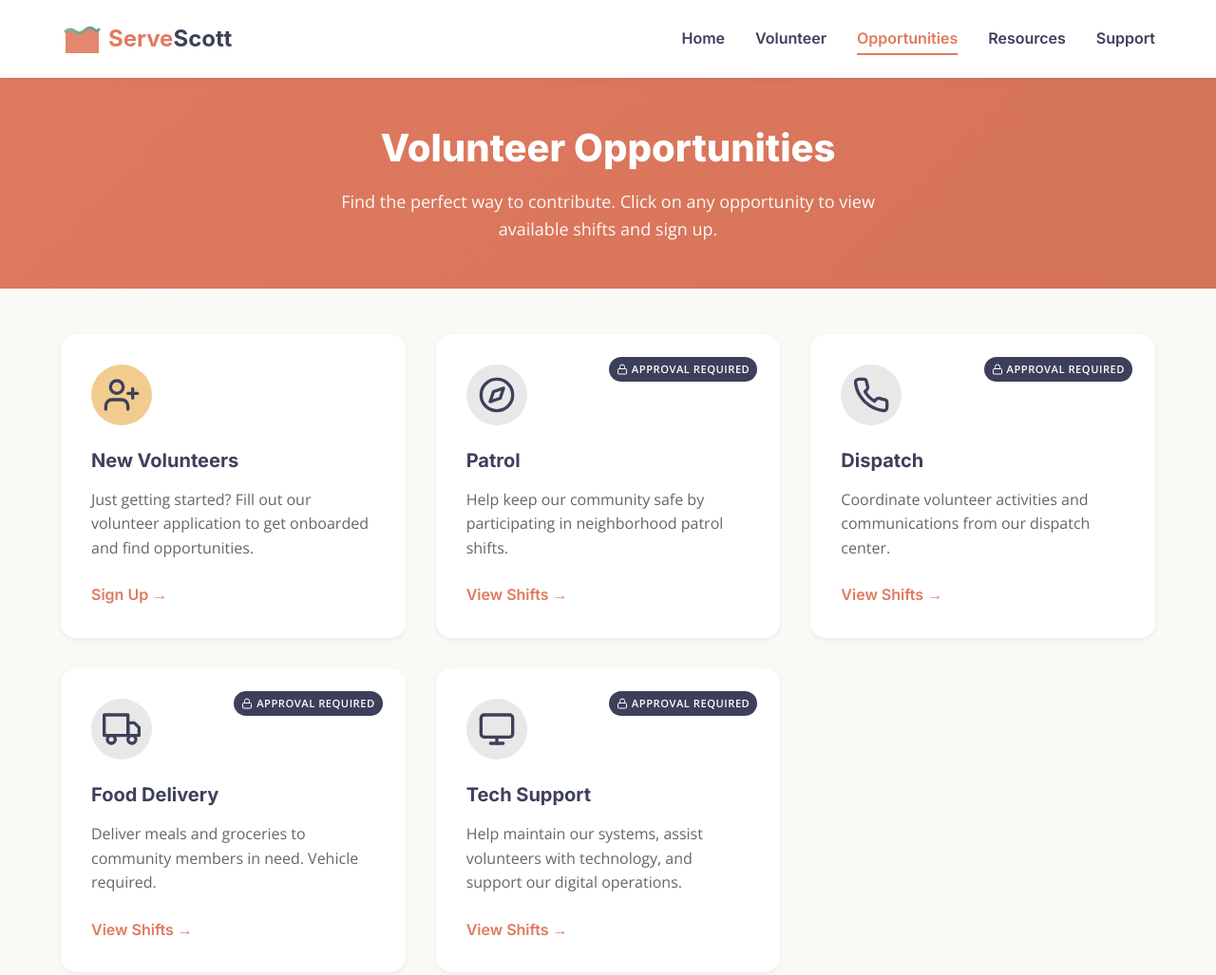
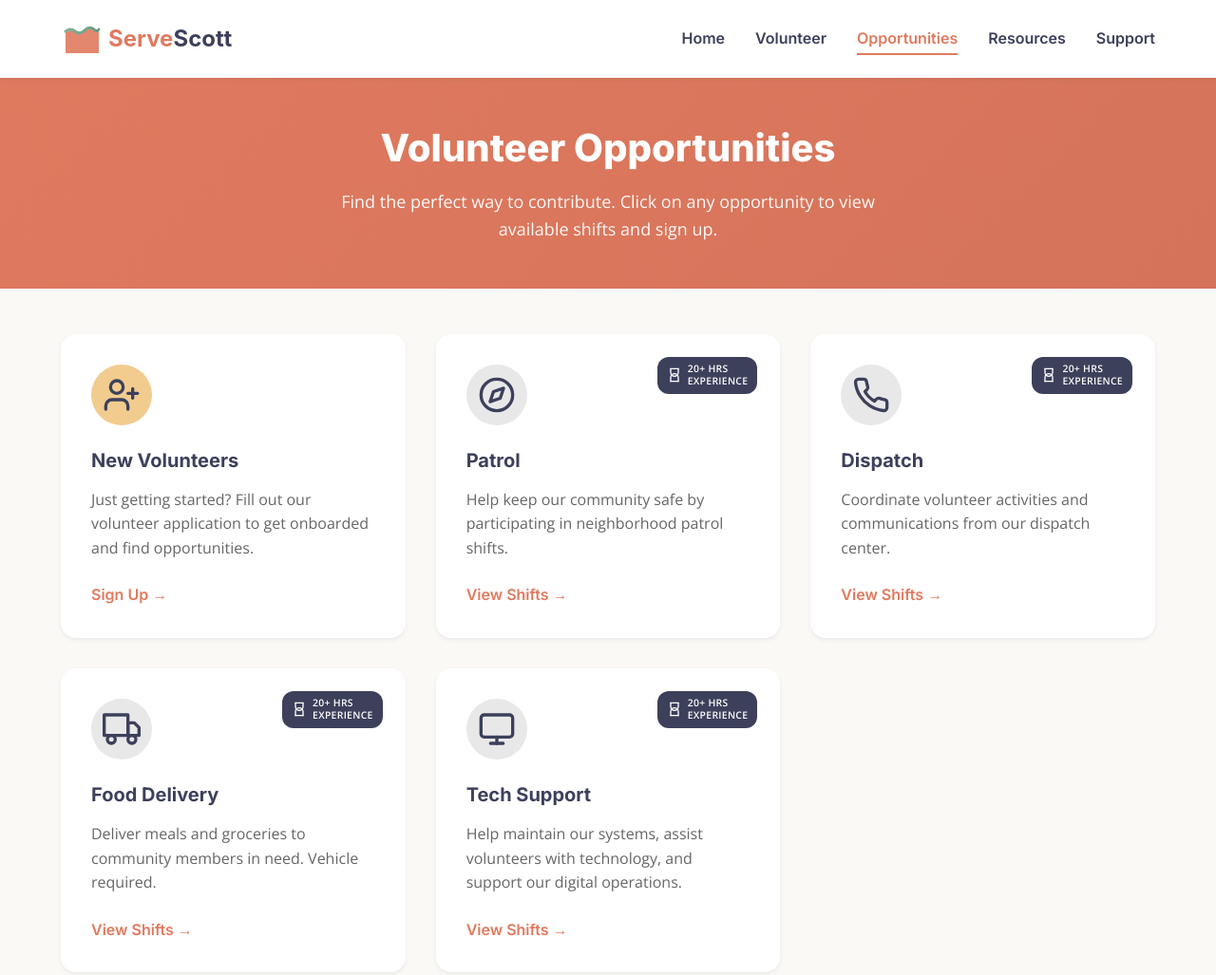
Before and after one commit to lghngmn003/rooibos, a plain HTML site: page opportunities.html in a window 1280 px wide. Shown: the top 1027 px of the page at 95% size. Drawn offline with nearby package versions, Linux system fonts and the light colour scheme.

Commit message:
Update opportunity badges to show experience requirement
- Changed "Approval Required" to "20+ Hrs Experience"
- Two-line layout for better fit
- Hourglass icon instead of lock
- Adjusted badge styling

Co-Authored-By: Claude Opus 4.5 <noreply@anthropic.com>

```diff
--- a/css/styles.css
+++ b/css/styles.css
@@ -587,20 +587,23 @@ img {
     right: var(--spacing-md);
     display: flex;
     align-items: center;
-    gap: 4px;
+    gap: 6px;
     background-color: var(--color-neutral-dark);
     color: var(--color-white);
-    font-size: 0.7rem;
+    font-size: 0.65rem;
     font-weight: 600;
-    padding: 4px 8px;
-    border-radius: var(--radius-full);
+    padding: 6px 10px;
+    border-radius: var(--radius-md);
     text-transform: uppercase;
-    letter-spacing: 0.5px;
+    letter-spacing: 0.3px;
+    line-height: 1.3;
+    text-align: left;
 }
 
 .restricted-badge svg {
-    width: 12px;
-    height: 12px;
+    width: 16px;
+    height: 16px;
+    flex-shrink: 0;
 }
 
 /* ----- Resources Section ----- */
--- a/opportunities.html
+++ b/opportunities.html
@@ -58,10 +58,12 @@
                     <a href="https://app.unison.io/directories/3EnUlj6oKApekef90br0Nr" target="_blank" rel="noopener noreferrer" class="opportunity-card restricted">
                         <span class="restricted-badge">
                             <svg xmlns="http://www.w3.org/2000/svg" viewBox="0 0 24 24" fill="none" stroke="currentColor" stroke-width="2" stroke-linecap="round" stroke-linejoin="round">
-                                <rect x="3" y="11" width="18" height="11" rx="2" ry="2"></rect>
-                                <path d="M7 11V7a5 5 0 0 1 10 0v4"></path>
+                                <path d="M6 2v6a6 6 0 0 0 12 0V2"></path>
+                                <path d="M6 22v-6a6 6 0 0 1 12 0v6"></path>
+                                <line x1="6" y1="2" x2="18" y2="2"></line>
+                                <line x1="6" y1="22" x2="18" y2="22"></line>
                             </svg>
-                            Approval Required
+                            20+ Hrs<br>Experience
                         </span>
                         <div class="card-icon">
                             <svg xmlns="http://www.w3.org/2000/svg" width="40" height="40" viewBox="0 0 24 24" fill="none" stroke="currentColor" stroke-width="2" stroke-linecap="round" stroke-linejoin="round">
@@ -77,10 +79,12 @@
                     <a href="https://app.unison.io/directories/4OSVJavuctii7s3zhpHT83" target="_blank" rel="noopener noreferrer" class="opportunity-card restricted">
                         <span class="restricted-badge">
                             <svg xmlns="http://www.w3.org/2000/svg" viewBox="0 0 24 24" fill="none" stroke="currentColor" stroke-width="2" stroke-linecap="round" stroke-linejoin="round">
-                                <rect x="3" y="11" width="18" height="11" rx="2" ry="2"></rect>
-                                <path d="M7 11V7a5 5 0 0 1 10 0v4"></path>
+                                <path d="M6 2v6a6 6 0 0 0 12 0V2"></path>
+                                <path d="M6 22v-6a6 6 0 0 1 12 0v6"></path>
+                                <line x1="6" y1="2" x2="18" y2="2"></line>
+                                <line x1="6" y1="22" x2="18" y2="22"></line>
                             </svg>
-                            Approval Required
+                            20+ Hrs<br>Experience
                         </span>
                         <div class="card-icon">
                             <svg xmlns="http://www.w3.org/2000/svg" width="40" height="40" viewBox="0 0 24 24" fill="none" stroke="currentColor" stroke-width="2" stroke-linecap="round" stroke-linejoin="round">
@@ -95,10 +99,12 @@
                     <a href="https://app.unison.io/directories/4BeVZ7YXGHMaGwfTdnipOg" target="_blank" rel="noopener noreferrer" class="opportunity-card restricted">
                         <span class="restricted-badge">
                             <svg xmlns="http://www.w3.org/2000/svg" viewBox="0 0 24 24" fill="none" stroke="currentColor" stroke-width="2" stroke-linecap="round" stroke-linejoin="round">
-                                <rect x="3" y="11" width="18" height="11" rx="2" ry="2"></rect>
-                                <path d="M7 11V7a5 5 0 0 1 10 0v4"></path>
+                                <path d="M6 2v6a6 6 0 0 0 12 0V2"></path>
+                                <path d="M6 22v-6a6 6 0 0 1 12 0v6"></path>
+                                <line x1="6" y1="2" x2="18" y2="2"></line>
+                                <line x1="6" y1="22" x2="18" y2="22"></line>
                             </svg>
-                            Approval Required
+                            20+ Hrs<br>Experience
                         </span>
                         <div class="card-icon">
                             <svg xmlns="http://www.w3.org/2000/svg" width="40" height="40" viewBox="0 0 24 24" fill="none" stroke="currentColor" stroke-width="2" stroke-linecap="round" stroke-linejoin="round">
@@ -116,10 +122,12 @@
                     <a href="https://app.unison.io/directories/4ZoQC4QLUHOfNfYOUAvRKT" target="_blank" rel="noopener noreferrer" class="opportunity-card restricted">
                         <span class="restricted-badge">
                             <svg xmlns="http://www.w3.org/2000/svg" viewBox="0 0 24 24" fill="none" stroke="currentColor" stroke-width="2" stroke-linecap="round" stroke-linejoin="round">
-                                <rect x="3" y="11" width="18" height="11" rx="2" ry="2"></rect>
-                                <path d="M7 11V7a5 5 0 0 1 10 0v4"></path>
+                                <path d="M6 2v6a6 6 0 0 0 12 0V2"></path>
+                                <path d="M6 22v-6a6 6 0 0 1 12 0v6"></path>
+                                <line x1="6" y1="2" x2="18" y2="2"></line>
+                                <line x1="6" y1="22" x2="18" y2="22"></line>
                             </svg>
-                            Approval Required
+                            20+ Hrs<br>Experience
                         </span>
                         <div class="card-icon">
                             <svg xmlns="http://www.w3.org/2000/svg" width="40" height="40" viewBox="0 0 24 24" fill="none" stroke="currentColor" stroke-width="2" stroke-linecap="round" stroke-linejoin="round">
```
